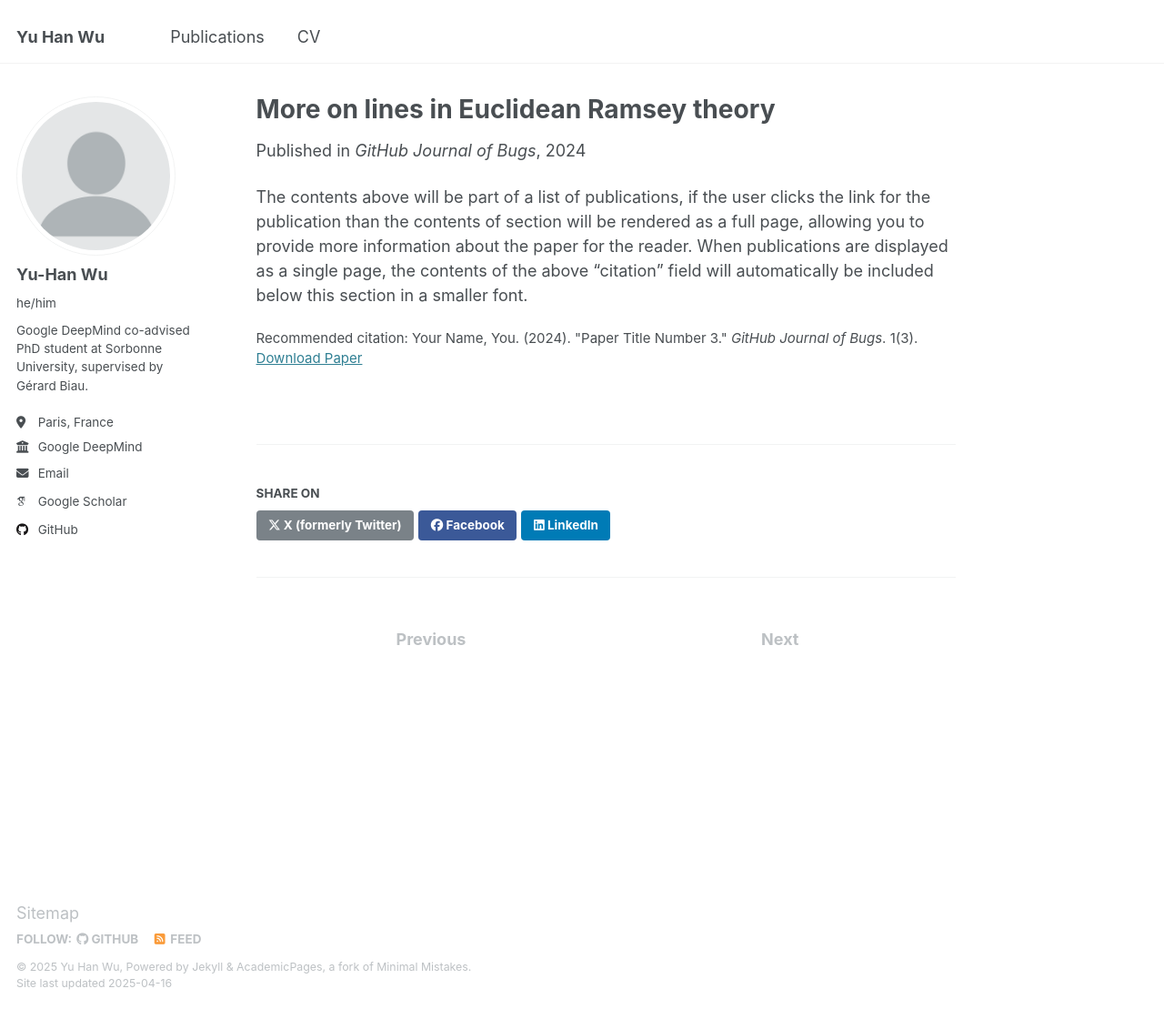
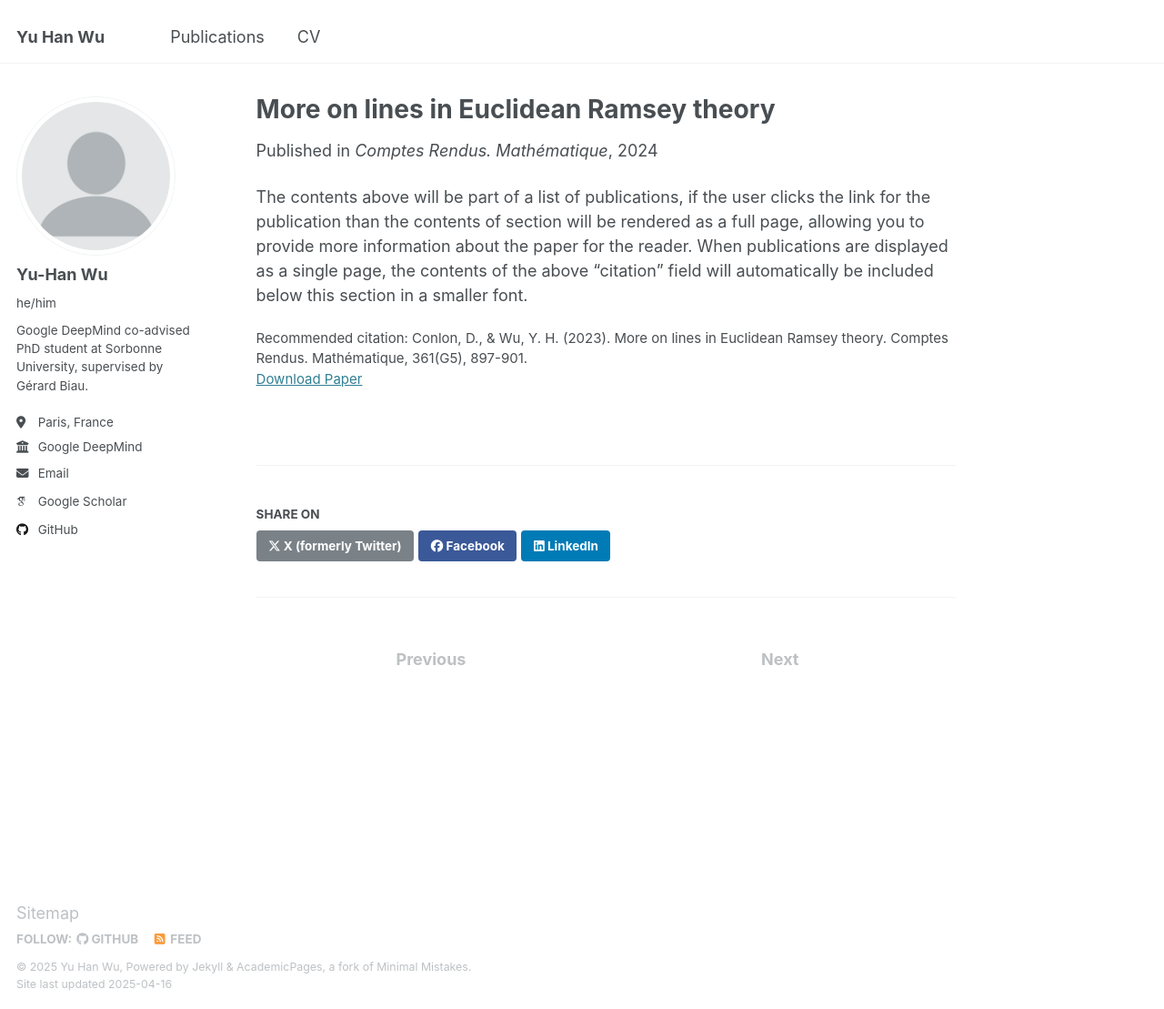
Before and after one commit to pojoowu/pojoowu.github.io, a Jekyll site: the page built from _publications/2024-02-17-paper-title-number-4.md, in a window 1280 px wide and 1109 px high. Shown: the whole window at 91% size. Built offline with Jekyll 4.4.1, drawn with Linux system fonts in a browser that asks for light colours; some web fonts are replaced.

Commit message:
Update 2024-02-17-paper-title-number-4.md

```diff
--- a/_publications/2024-02-17-paper-title-number-4.md
+++ b/_publications/2024-02-17-paper-title-number-4.md
@@ -5,9 +5,9 @@ category: journal
 permalink: /publication/2024-02-17-paper-title-number-4
 excerpt: 'Let l_m be a sequence of m points on a line with consecutive points at distance one. Answering a question raised by Fox and the first author and independently by Arman and Tsaturian, we show that there is a natural number m and a red/blue-colouring of 𝔼n for every n that contains no red copy of l_3 and no blue copy of l_m.'
 date: 2024-02-17
-venue: 'GitHub Journal of Bugs'
+venue: 'Comptes Rendus. Mathématique'
 paperurl: 'http://academicpages.github.io/files/paper3.pdf'
-citation: 'Your Name, You. (2024). &quot;Paper Title Number 3.&quot; <i>GitHub Journal of Bugs</i>. 1(3).'
+citation: 'Conlon, D., & Wu, Y. H. (2023). More on lines in Euclidean Ramsey theory. Comptes Rendus. Mathématique, 361(G5), 897-901.'
 ---
 
 The contents above will be part of a list of publications, if the user clicks the link for the publication than the contents of section will be rendered as a full page, allowing you to provide more information about the paper for the reader. When publications are displayed as a single page, the contents of the above "citation" field will automatically be included below this section in a smaller font.
```
